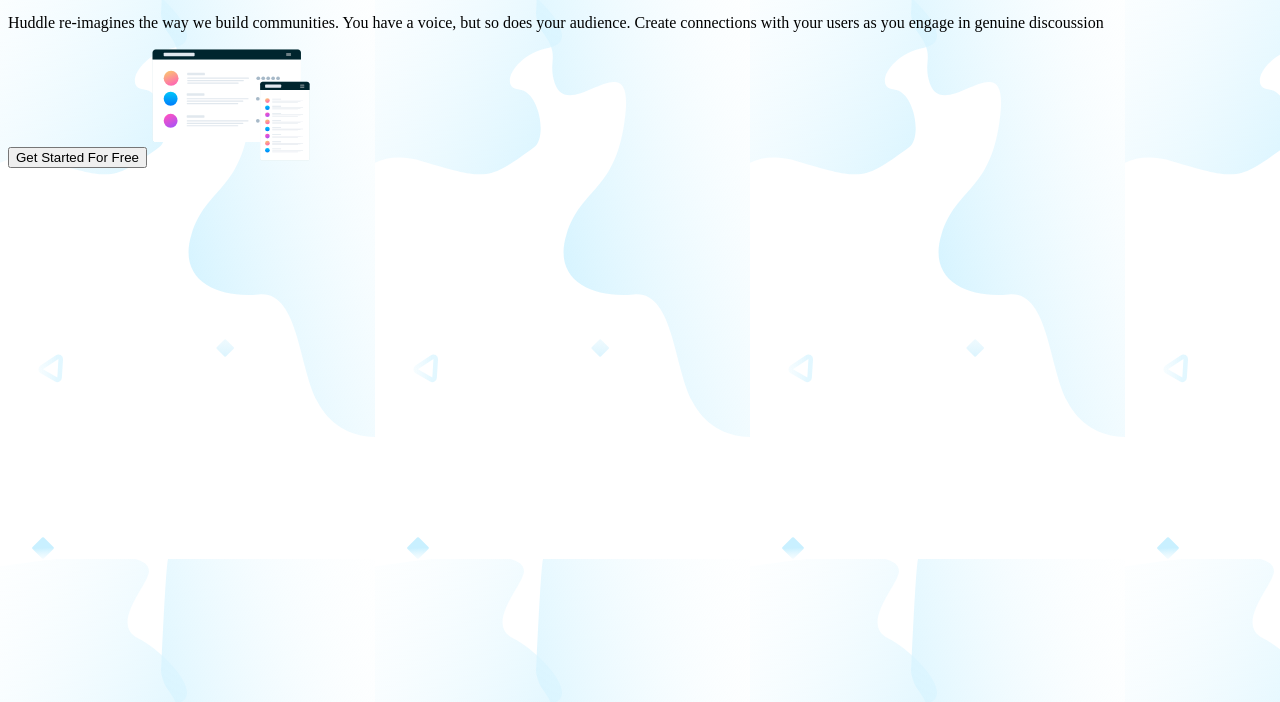
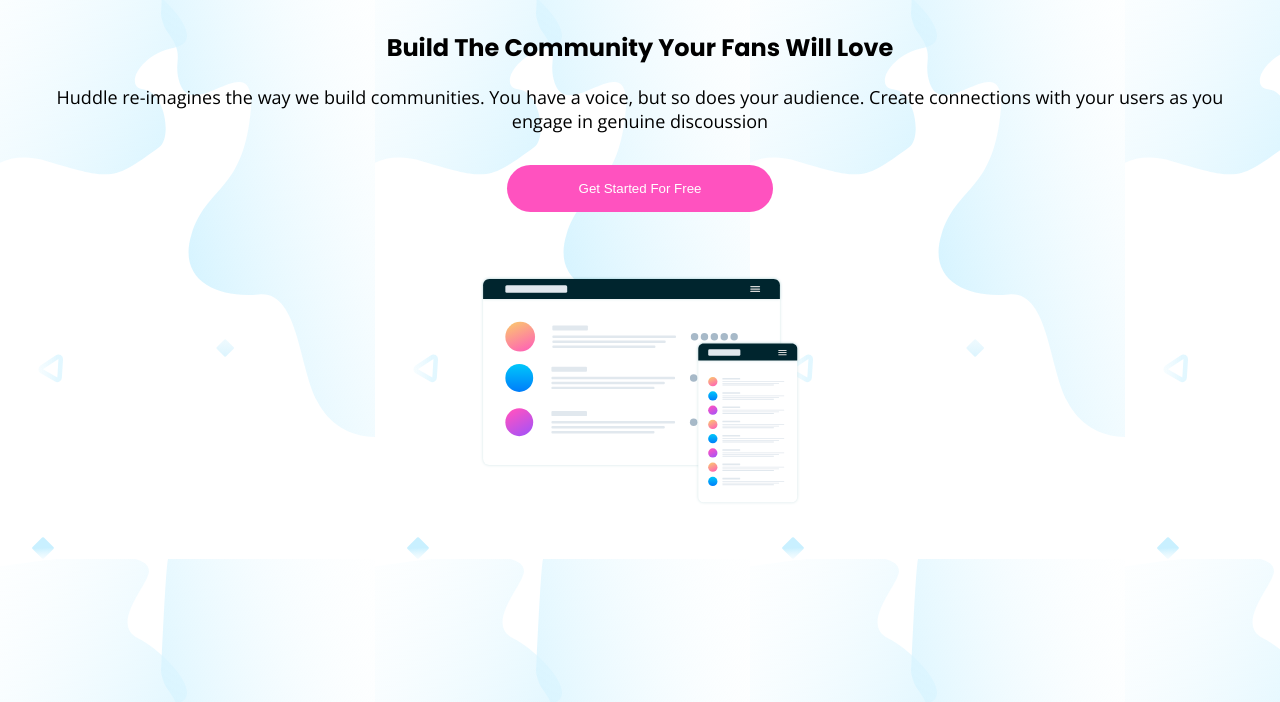
Before and after one commit to LeeWhoCodes/HuddleLandingPage, a plain HTML site: page index.html in a window 1280 px wide. Shown: the part 98-800 px from the top of the page. Drawn offline with nearby package versions, Linux system fonts and the light colour scheme.

Commit message:
Hero section done, background needs fixing

```diff
--- a/index.html
+++ b/index.html
@@ -6,6 +6,12 @@
 
   <link rel="icon" type="image/png" sizes="32x32" href="./images/favicon-32x32.png">
   <link rel="stylesheet" href="style.css">
+  <link rel="preconnect" href="https://fonts.googleapis.com">
+  <link rel="preconnect" href="https://fonts.gstatic.com" crossorigin>
+  <link href="https://fonts.googleapis.com/css2?family=Poppins:wght@600&family=Raleway:ital,wght@0,800;1,800&display=swap" rel="stylesheet">
+  <link rel="preconnect" href="https://fonts.googleapis.com">
+  <link rel="preconnect" href="https://fonts.gstatic.com" crossorigin>
+  <link href="https://fonts.googleapis.com/css2?family=Open+Sans:ital,wght@0,300..800;1,300..800&family=Poppins:wght@400;700&family=Raleway:ital,wght@0,800;1,800&display=swap" rel="stylesheet">
 
   <title>Frontend Mentor | Huddle landing page with alternating feature blocks</title>
 </head>
@@ -22,7 +28,7 @@
       but so does your audience. Create connections with your users as you engage
       in genuine discoussion
     </p>
-    <button>Get Started For Free</button>
+    <button class="heroButton">Get Started For Free</button>
     <img src="images/illustration-mockups.svg" alt="simplified mockups of how the application looks" class="mockups">
   </section>
   <!-- <img src="images/bg-hero-desktop.svg" alt=""> -->
--- a/style.css
+++ b/style.css
@@ -1,5 +1,7 @@
 body {
     background-image: url(images/bg-hero-mobile.svg);
+    font-size: 18px;
+    font-family: "Open Sans", sans-serif;
 }
 
 header {
@@ -24,8 +26,39 @@
     border-radius: 1rem;
     box-shadow: 0rem 0rem 1rem -0.35rem #000000;
     padding: 0.2rem 1.25rem;
+    font-family: "Open Sans", sans-serif;
+    font-weight: 700;
+}
+
+h2 {
+    font-family: "Poppins", sans-serif;
+    font-size: 1.5rem;
+    font-weight: 700;
+    text-align: center;
+    margin-top: 5rem;
+    margin-left: 2rem;
+    margin-right: 2rem;
+}
+
+p {
+    text-align: center;
+    font-weight: 400;
+    margin-left: 2rem;
+    margin-right: 2rem;
+}
+
+.heroButton {
+    display: block;
+    margin: 2rem auto;
+    color: white;
+    background-color: hsl(322, 100%, 66%);
+    border: none;
+    border-radius: 2rem;
+    padding: 1rem 4.5rem;
 }
 
 .mockups {
-    width: 10rem;
+    display: block;
+    width: 20rem;
+    margin: 4rem auto;
 }
```
